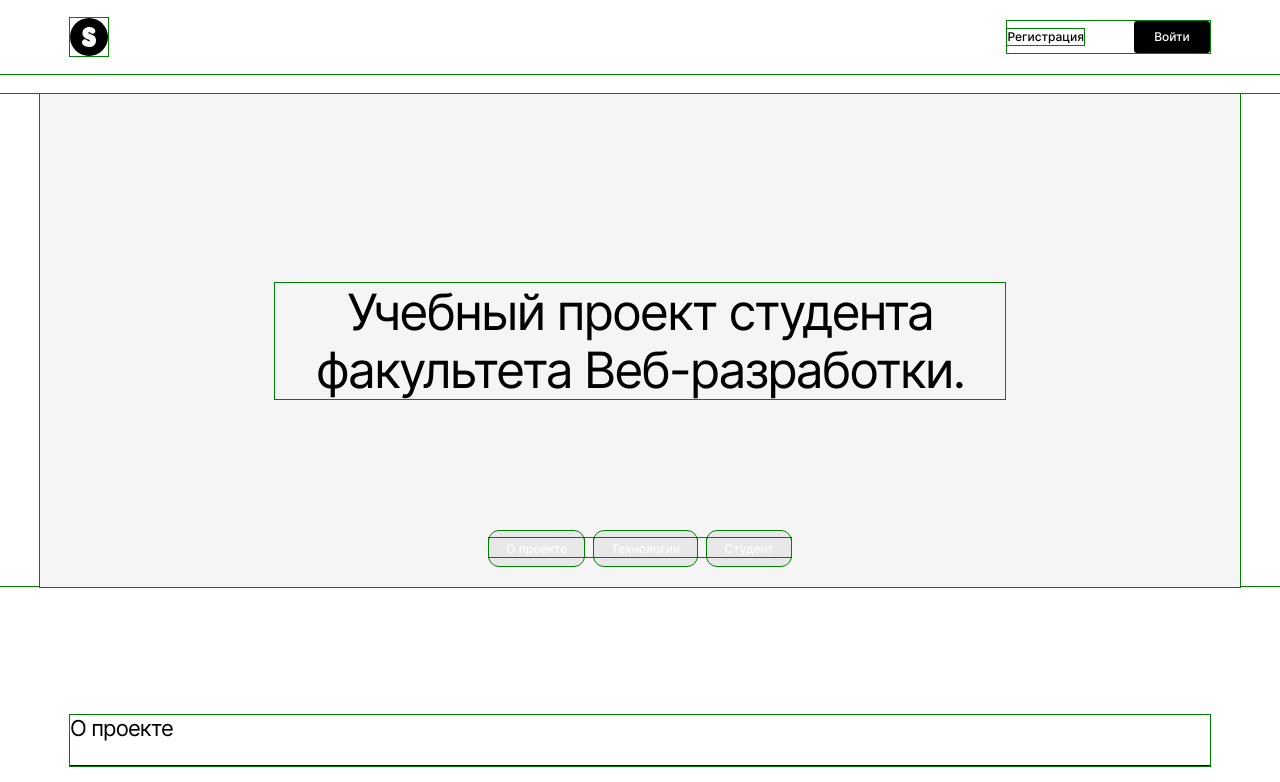
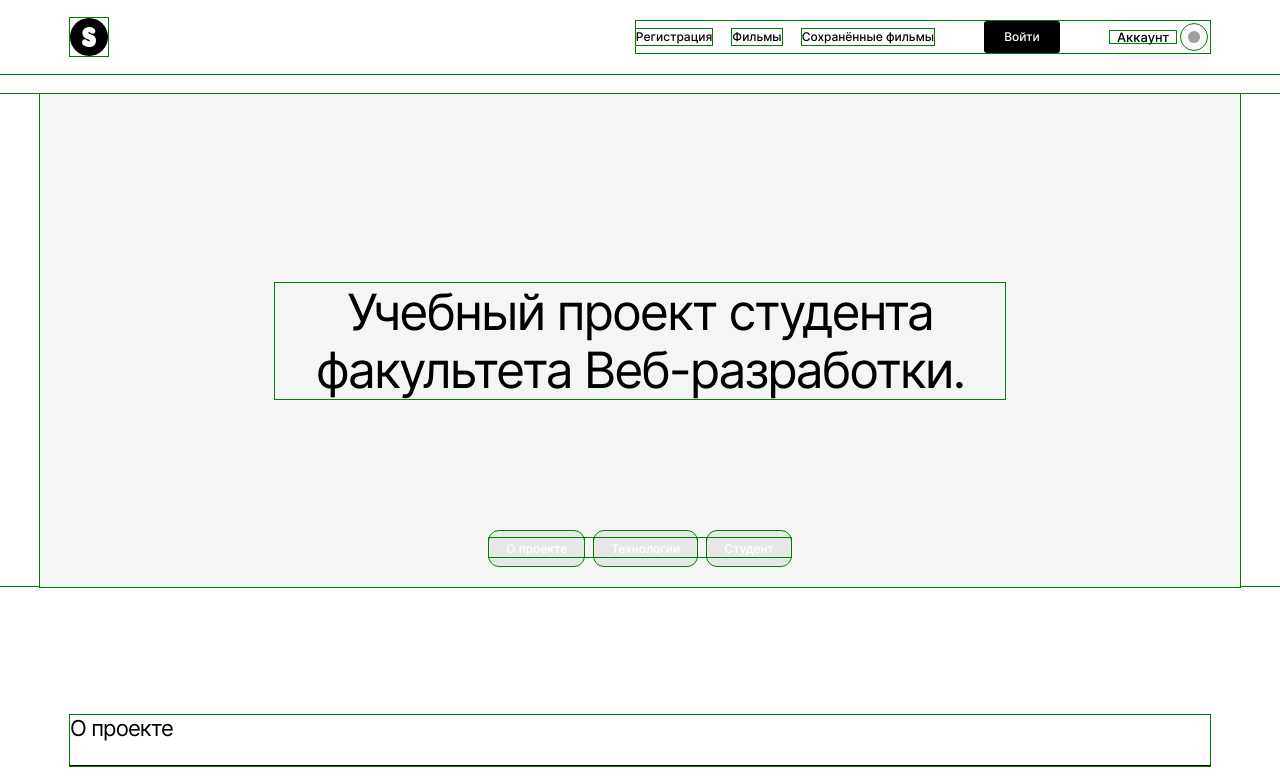
Before and after one commit to AmoryMeow/movies-explorer-frontend, a React (Create React App) app: page / in a window 1280 px wide. Shown: the top 782 px of the page. Built offline with nearby package versions, Linux system fonts and the light colour scheme; grey boxes are pictures that could not be loaded.

Commit message:
feat: movies, profile _ links

```diff
--- a/src/components/Header/Header.css
+++ b/src/components/Header/Header.css
@@ -51,3 +51,37 @@
   opacity: .8;
   cursor: pointer;
 }
+
+.header__profile {
+  min-width: 100px;
+  height: 32px;
+  box-shadow: 0px 3px 14px rgba(0, 0, 0, 0.08);
+  border-radius: 40px;
+  border: none;
+  outline: none;
+  background-color: #FFF;
+  margin-left: 50px;
+  display: flex;
+  align-items: center;
+  justify-content: space-between;
+  padding: 0;
+}
+
+.header__profile-text {
+  margin: 0;
+  font-style: normal;
+  font-weight: 500;
+  font-size: 13px;
+  line-height: 12px;
+  padding: 0 7px;
+}
+
+.header__profile-img {
+  width: 26px;
+  height: 26px;
+  padding: 7px;
+  background-color: #F9F9F9;
+  border-radius: 50%;
+  box-sizing: border-box;
+  margin: 0 3px;
+}
--- a/src/components/Header/Header.js
+++ b/src/components/Header/Header.js
@@ -1,5 +1,6 @@
 import './Header.css';
 import logo from '../../images/logo.svg';
+import profile from '../../images/profile.svg'
 import { NavLink } from 'react-router-dom';
 
 function Header() {
@@ -8,7 +9,13 @@ function Header() {
       <NavLink to="/" className="logo"><img src={logo} alt="Логотип"/></NavLink>
       <nav className="header__menu">
         <NavLink to="/" className="header__menu-item">Регистрация</NavLink>
+        <NavLink to="/movies" className="header__menu-item">Фильмы</NavLink>
+        <NavLink to="/movies" className="header__menu-item">Сохранённые фильмы</NavLink>
         <button className="header__signin">Войти</button>
+        <button className="header__profile">
+          <p className="header__profile-text">Аккаунт</p>
+          <img src={profile} alt="Аккаунт" className="header__profile-img"/>
+        </button>
       </nav>
     </header>
   )
```
